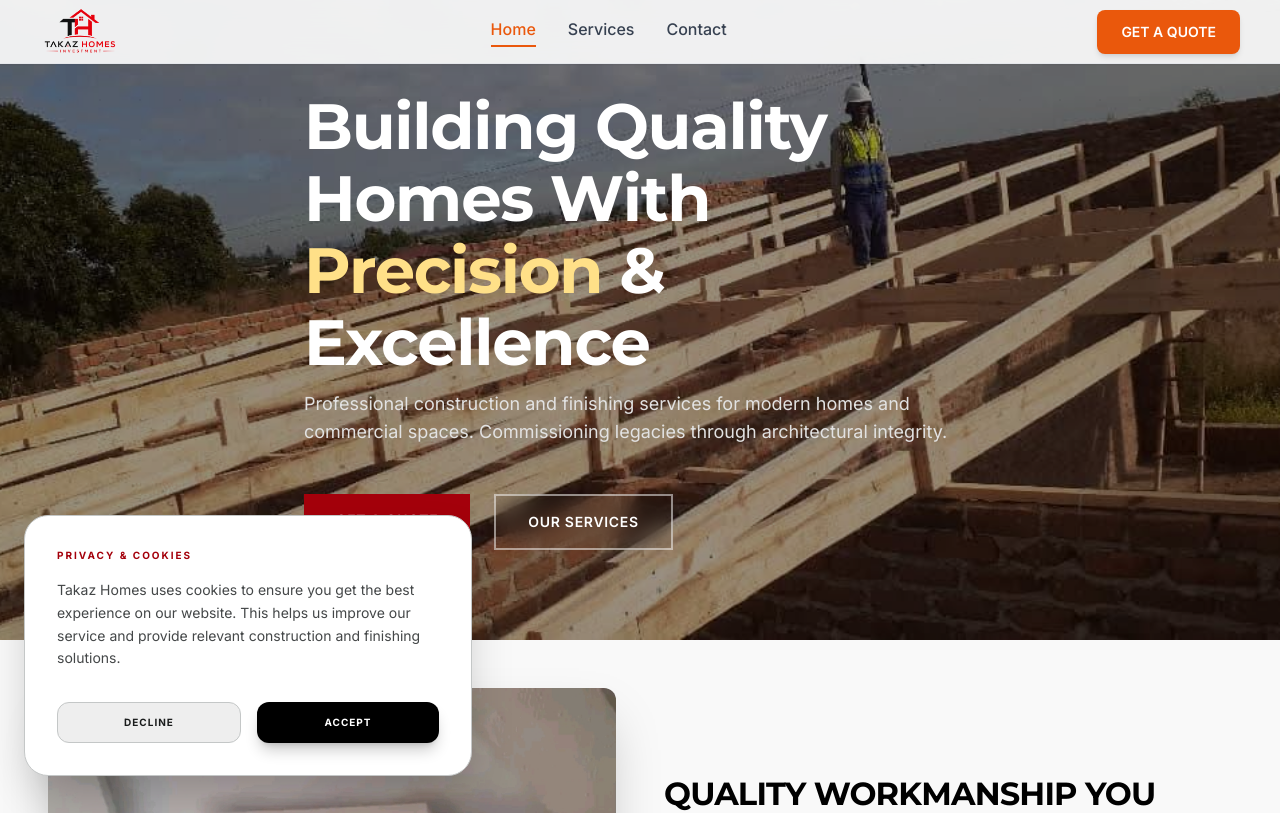
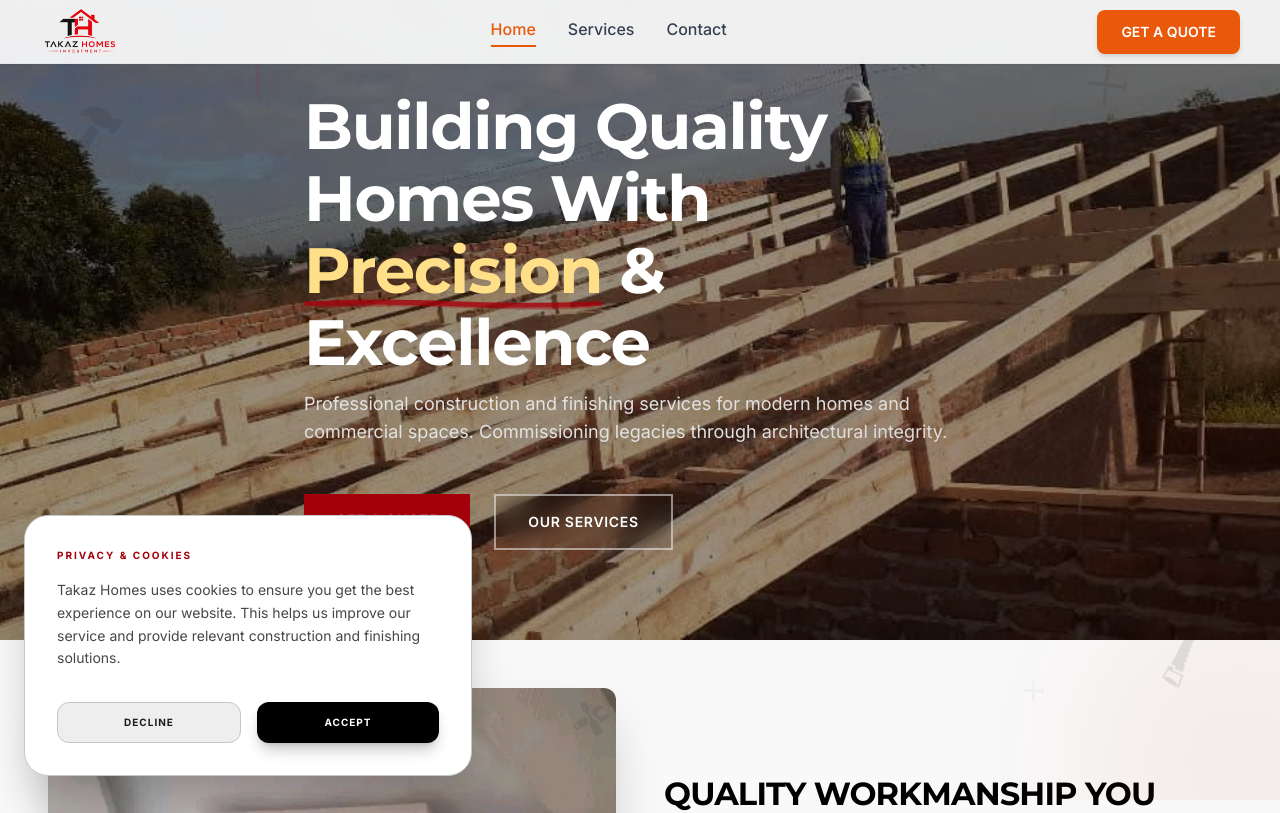
Before and after one commit to PhaseOfficial/TakazHomes, a React (Vite) app: page / in a window 1280 px wide. Shown: the top 813 px of the page. Built offline with nearby package versions, Linux system fonts and the light colour scheme.

Commit message:
Add BuilderAesthetic and PaintStroke components; enhance visuals in Layout, Hero, BrandStory, Services, and TrustBanner

```diff
--- /dev/null
+++ b/src/components/common/BuilderAesthetic.jsx
@@ -0,0 +1,82 @@
+import { motion } from "framer-motion";
+import { FaHammer, FaTools } from "react-icons/fa";
+import { GiNails, GiPaintRoller, GiHandSaw } from "react-icons/gi";
+
+const ToolIcon = ({ Icon, x, y, rotate, delay, size = 40 }) => (
+  <motion.div
+    initial={{ opacity: 0, scale: 0 }}
+    animate={{
+      opacity: [0.2, 0.4, 0.2],
+      scale: 1,
+      y: [0, -20, 0],
+      rotate: [rotate, rotate + 10, rotate]
+    }}
+    transition={{
+      opacity: { duration: 3, repeat: Infinity, ease: "easeInOut" },
+      scale: { duration: 1, delay },
+      y: { duration: 5, repeat: Infinity, ease: "easeInOut" },
+      rotate: { duration: 4, repeat: Infinity, ease: "easeInOut" }
+    }}
+    className="fixed pointer-events-none z-[20] text-primary/30"
+    style={{ left: x, top: y }}
+  >
+    <Icon size={size} />
+  </motion.div>
+);
+
+const NailIcon = ({ x, y, rotate }) => (
+  <motion.div
+    initial={{ opacity: 0 }}
+    animate={{ opacity: 0.25 }}
+    className="fixed pointer-events-none z-[20] text-primary/20"
+    style={{ left: x, top: y, rotate: `${rotate}deg` }}
+  >
+    <GiNails size={20} />
+  </motion.div>
+);
+
+const BuilderAesthetic = () => {
+  return (
+    <div className="fixed inset-0 overflow-hidden pointer-events-none z-[20]">
+      {/* Corner Paint Splashes */}
+      <div className="absolute -top-10 -left-10 w-40 h-40 bg-secondary/5 blur-3xl rounded-full" />
+      <div className="absolute -bottom-20 -right-20 w-60 h-60 bg-secondary/10 blur-[100px] rounded-full" />
+
+      <ToolIcon Icon={FaHammer} x="5%" y="15%" rotate={-20} delay={0.2} size={60} />
+      <ToolIcon Icon={GiNails} x="85%" y="10%" rotate={45} delay={0.4} size={40} />
+      <ToolIcon Icon={GiPaintRoller} x="10%" y="70%" rotate={15} delay={0.6} size={55} />
+      <ToolIcon Icon={GiHandSaw} x="90%" y="80%" rotate={-30} delay={0.8} size={65} />
+      <ToolIcon Icon={FaTools} x="45%" y="90%" rotate={10} delay={1} size={30} />
+
+      {/* Scattered Nails */}
+      <NailIcon x="2%" y="40%" rotate={120} />
+      <NailIcon x="95%" y="30%" rotate={30} />
+      <NailIcon x="15%" y="95%" rotate={200} />
+      <NailIcon x="80%" y="85%" rotate={45} />
+
+      {/* Animated Paint Drips */}
+      <motion.div
+        initial={{ scaleY: 0 }}
+        animate={{ scaleY: 1 }}
+        transition={{ duration: 2, delay: 1, ease: "easeOut" }}
+        className="fixed top-0 left-[20%] w-1 h-24 bg-secondary/10 origin-top rounded-full blur-[1px]"
+      />
+      <motion.div
+        initial={{ scaleY: 0 }}
+        animate={{ scaleY: 1 }}
+        transition={{ duration: 1.5, delay: 1.5, ease: "easeOut" }}
+        className="fixed top-0 left-[80%] w-1 h-16 bg-secondary/5 origin-top rounded-full blur-[1px]"
+      />
+
+      {/* Occasional Paint Brush Swipe */}
+      <motion.div
+        initial={{ x: "-100%", skewX: -20 }}
+        animate={{ x: "200%" }}
+        transition={{ duration: 8, repeat: Infinity, repeatDelay: 10, ease: "linear" }}
+        className="fixed top-1/2 left-0 w-[40%] h-32 bg-secondary/5 blur-3xl"
+      />
+    </div>
+  );
+};
+
+export default BuilderAesthetic;
--- a/src/components/common/Layout.jsx
+++ b/src/components/common/Layout.jsx
@@ -1,11 +1,14 @@
 import Header from "./Header";
 import Footer from "./Footer";
 import CookieConsent from "../Cookies";
+import BuilderAesthetic from "./BuilderAesthetic";
 
 const Layout = ({ children }) => {
   return (
     <div className="bg-background min-h-screen font-body-md selection:bg-primary selection:text-white relative">
       <div className="fixed inset-0 pointer-events-none z-0 opacity-[0.05] bg-gradient-to-tr from-secondary to-transparent"></div>
+
+      <BuilderAesthetic />
 
       <Header />
 
--- /dev/null
+++ b/src/components/common/PaintStroke.jsx
@@ -0,0 +1,40 @@
+import { motion } from "framer-motion";
+
+const PaintStroke = ({ children, color = "#A4000B", className = "" }) => {
+  return (
+    <span className={`relative inline-block ${className}`}>
+      <span className="relative z-10">{children}</span>
+      <svg
+        viewBox="0 0 100 20"
+        xmlns="http://www.w3.org/2000/svg"
+        className="absolute -bottom-1 left-0 w-full h-4 pointer-events-none z-0"
+        preserveAspectRatio="none"
+      >
+        <motion.path
+          d="M 2 12 Q 25 8 50 12 T 98 12"
+          stroke={color}
+          strokeWidth="6"
+          fill="none"
+          strokeLinecap="round"
+          initial={{ pathLength: 0, opacity: 0 }}
+          whileInView={{ pathLength: 1, opacity: 0.8 }}
+          viewport={{ once: true }}
+          transition={{ duration: 0.8, ease: "easeOut", delay: 0.3 }}
+        />
+        <motion.path
+          d="M 5 16 Q 30 12 55 16 T 95 16"
+          stroke={color}
+          strokeWidth="3"
+          fill="none"
+          strokeLinecap="round"
+          initial={{ pathLength: 0, opacity: 0 }}
+          whileInView={{ pathLength: 1, opacity: 0.4 }}
+          viewport={{ once: true }}
+          transition={{ duration: 1, ease: "easeOut", delay: 0.5 }}
+        />
+      </svg>
+    </span>
+  );
+};
+
+export default PaintStroke;
--- a/src/components/home/BrandStory.jsx
+++ b/src/components/home/BrandStory.jsx
@@ -1,4 +1,5 @@
 import { motion } from "framer-motion";
+import PaintStroke from "../common/PaintStroke";
 
 const BrandStory = () => {
   const fadeInUp = {
@@ -13,8 +14,11 @@ const BrandStory = () => {
       <div className="max-w-container-max-width mx-auto px-margin-mobile md:px-margin-desktop">
         <div className="grid md:grid-cols-2 gap-stack-lg">
           <motion.div {...fadeInUp}>
-            <h2 className="font-headline-lg text-headline-lg mb-stack-md uppercase tracking-tight">The Takaz Standard</h2>
-            <p className="text-surface-variant mb-stack-lg opacity-80">We don't just build structures; we craft environments that stand the test of time through rigorous standards and modern innovation.</p>
+            <h2 className="font-headline-lg text-headline-lg mb-stack-md uppercase tracking-tight">
+              The <PaintStroke color="var(--secondary)">Takaz</PaintStroke> Standard
+            </h2>
+            <p className="text-surface-variant mb-stack-lg opacity-80">
+We don't just build structures; we craft environments that stand the test of time through rigorous standards and modern innovation.</p>
             <div className="space-y-stack-md">
               <div className="flex gap-stack-sm items-start">
                 <div className="w-12 h-12 rounded-full bg-secondary/20 flex items-center justify-center shrink-0">
--- a/src/components/home/Hero.jsx
+++ b/src/components/home/Hero.jsx
@@ -2,6 +2,7 @@ import { motion, useScroll, useTransform } from "framer-motion";
 import { Link } from "react-router-dom";
 import { useRef } from "react";
 import heroImg from "../../assets/builders working on roof.jpeg";
+import PaintStroke from "../common/PaintStroke";
 
 const Hero = () => {
   const ref = useRef(null);
@@ -34,7 +35,7 @@ const Hero = () => {
           className="max-w-2xl"
         >
           <h1 className="font-display-lg text-display-lg-mobile md:text-display-lg mb-stack-sm leading-tight">
-            Building Quality Homes With <span className="text-secondary-fixed">Precision</span> & Excellence
+            Building Quality Homes With <PaintStroke color="var(--secondary)" className="text-secondary-fixed">Precision</PaintStroke> & Excellence
           </h1>
           <p className="font-body-lg text-body-lg text-surface-variant mb-stack-lg">
             Professional construction and finishing services for modern homes and commercial spaces. Commissioning legacies through architectural integrity.
--- a/src/components/home/Services.jsx
+++ b/src/components/home/Services.jsx
@@ -1,5 +1,6 @@
 import { motion } from "framer-motion";
 import { Link } from "react-router-dom";
+import PaintStroke from "../common/PaintStroke";
 
 const Services = () => {
   const fadeInUp = {
@@ -58,8 +59,9 @@ const Services = () => {
       backgroundImage: 'radial-gradient(circle, rgba(0,0,0,0.05) 1px, transparent 1px)'
     }}>
       <div className="max-w-container-max-width mx-auto px-margin-mobile md:px-margin-desktop text-center mb-stack-lg">
-        <h2 className="font-headline-lg text-headline-lg text-primary uppercase tracking-tight">Our Expertise</h2>
-        <div className="h-1 w-24 bg-secondary mx-auto mt-stack-sm"></div>
+        <h2 className="font-headline-lg text-headline-lg text-primary uppercase tracking-tight">
+          Our <PaintStroke color="var(--secondary)">Expertise</PaintStroke>
+        </h2>
       </div>
       <div className="max-w-container-max-width mx-auto px-margin-mobile md:px-margin-desktop grid grid-cols-1 md:grid-cols-3 gap-gutter">
         {services.map((service, index) => (
--- a/src/components/home/TrustBanner.jsx
+++ b/src/components/home/TrustBanner.jsx
@@ -1,4 +1,5 @@
 import { motion } from "framer-motion";
+import PaintStroke from "../common/PaintStroke";
 import before1 from "../../assets/cieling under construction.jpeg";
 import after1 from "../../assets/SUSPENDED cieling painting job.png";
 import before2 from "../../assets/builder working on kitchen cabinets.jpeg";
@@ -17,7 +18,9 @@ const TrustBanner = () => {
       <div className="max-w-container-max-width mx-auto px-margin-mobile md:px-margin-desktop">
         <div className="flex justify-between items-end mb-stack-lg">
           <motion.div {...fadeInUp}>
-            <h2 className="font-headline-lg text-headline-lg text-primary uppercase tracking-tight">Signature Transformations</h2>
+            <h2 className="font-headline-lg text-headline-lg text-primary uppercase tracking-tight">
+              Signature <PaintStroke color="var(--secondary)">Transformations</PaintStroke>
+            </h2>
             <p className="text-on-surface-variant">Hover to see the Takaz Finishing touch.</p>
           </motion.div>
           {/* <button className="font-label-lg text-label-lg border-b-2 border-primary pb-1 hover:text-secondary hover:border-secondary transition-all">VIEW GALLERY</button> */}
--- a/src/index.css
+++ b/src/index.css
@@ -6,6 +6,9 @@
   color-scheme: light;
   color: #1b1c1c;
   background-color: #fbf9f8;
+  --primary: #000000;
+  --secondary: #A4000B;
+  --secondary-fixed: #ffe088;
   -webkit-font-smoothing: antialiased;
   -moz-osx-font-smoothing: grayscale;
 }
```
